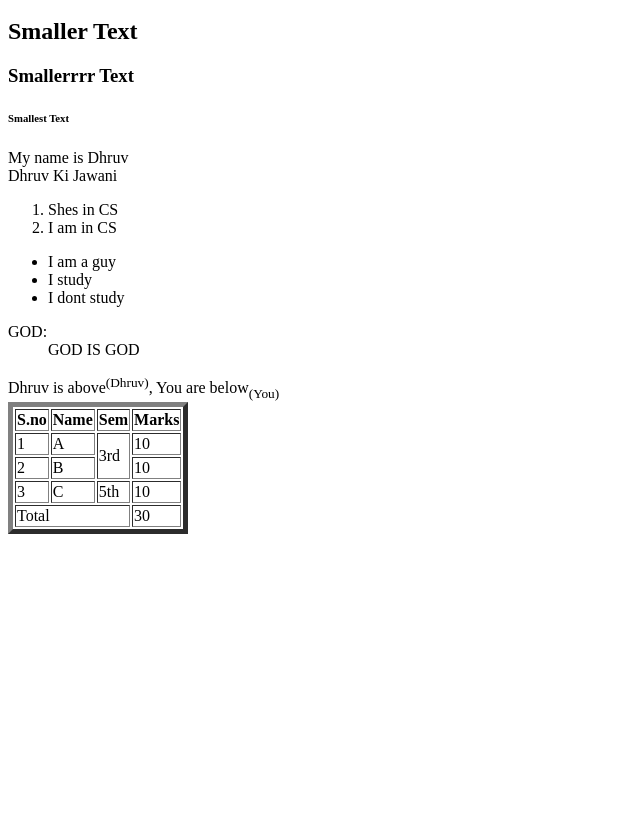
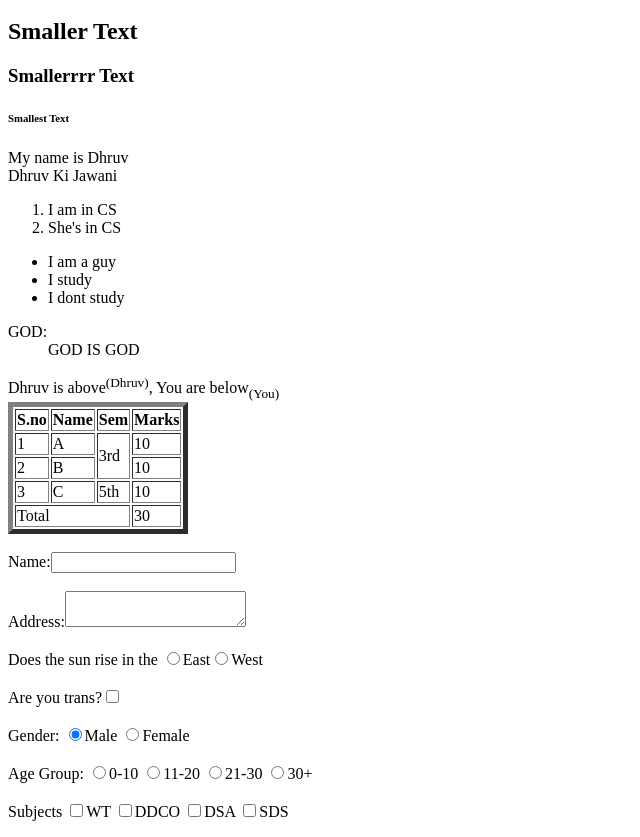
Before and after one commit to dhruvxo/cs-repo, a plain HTML site: page HTML Programs/test.html in a window 1280 px wide. Shown: the part 48-885 px from the top of the page, without its empty margins (0-640 px from the left). Before the commit the page ends 800 px from the top, so only its background shows below. Drawn offline with Linux system fonts and the light colour scheme.

Commit message:
html edit

```diff
--- a/HTML Programs/test.html
+++ b/HTML Programs/test.html
@@ -13,10 +13,10 @@
         </p>
         <ol>
             <li>
-            Shes in CS
+            I am in CS
             </li>
             <li>
-                I am in CS
+                She's in CS
                 </li>
             </ol>
             <ul>
@@ -67,5 +67,28 @@
                                 </tr>
 
                     </table>
+                    <br/>
+                    <form method="post" action="survey.php" target="blank">
+                Name:<input type="text">
+                <br/><br/>
+                Address:<textarea></textarea>
+                <br/><br/>
+            Does the sun rise in the <input type="radio" name="ew" value="East">East<input type="radio" name="ew" value="West">West<br/><br/>
+        Are you trans?<input type="checkbox"><br/><br/>
+    Gender: <input type="radio" name="uname" value="Male" checked/>Male
+    <input type="radio" name="uname" value="Female">Female
+    <br/><br/>
+    Age Group:
+    <input type="radio" name="age" value="0-10">0-10
+    <input type="radio" name="age" value="11-20">11-20
+    <input type="radio" name="age" value="21-30">21-30
+    <input type="radio" name="age" value="30+">30+
+    <br/><br/>
+    Subjects
+    <input type="checkbox" name="sub" value="WT">WT
+    <input type="checkbox" name="sub" value="DDCO">DDCO
+    <input type="checkbox" name="sub" value="DSA">DSA
+    <input type="checkbox" name="sub" value="SDS">SDS
+</form>
     </body>
 </html>
```
